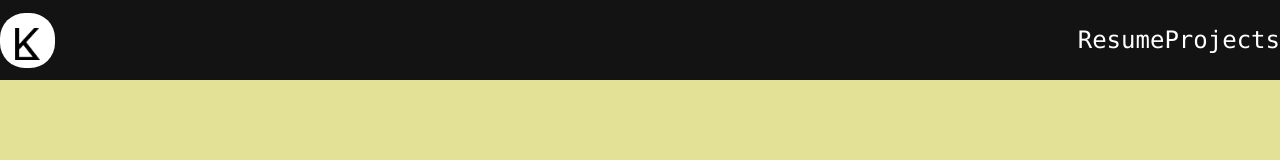
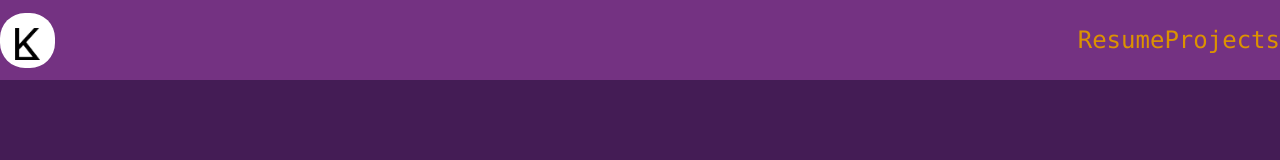
Before and after one commit to kianlak/kianlak.github.io, a plain HTML site: page index.html in a window 1280 px wide. Drawn offline with Linux system fonts and the light colour scheme.

Commit message:
Theme Change

```diff
--- a/index.css
+++ b/index.css
@@ -1,12 +1,12 @@
 .body-container {
     margin: 0;
     font-family: Consolas, monaco, monospace;
-    background-color: #e2e195;
+    background-color: #441C55;
 }
 
 /*Navigation Bar*/
 .navbar {
-    background: #131313;
+    background: #743282;
     height: 80px;
     display: flex;
     font-size: 1.2rem;
@@ -31,11 +31,11 @@
 }
 
 .navbar-text {
-    color: white;
+    color: #DC9200;
     font-size: 1.5rem;
 }
 
-.rounded-brand {
+.rounded-brand-container {
     border-radius: 25px;
     background: white;
     padding: 15px;
--- a/index.html
+++ b/index.html
@@ -4,7 +4,7 @@
     <head> <!-- Metadata Container -->
         <title>Kian Lak | CS Student</title>
 
-        <link rel="icon" type="image/png" href="/Images/kl-favicon.png"/> <!-- Favicon for Website -->
+        <link rel="icon" type="image/png" href="/Images/kian_lak_brand.png"/> <!-- Favicon for Website -->
         <link rel="stylesheet" href="index.css"/>
 
         <meta charset="UTF-8"/>
@@ -20,9 +20,11 @@
 
         <nav class="navbar"> <!-- Navigation Bar -->
             <div class="navbar-container">
-                <div class="rounded-brand">
+
+                <div class="rounded-brand-container">
                     <img class="brand" src="/Images/kian_lak_brand.png" alt="Kian Lak Brand"/>
                 </div>
+
                 <ul class="navbar-options">
                     <li>
                         <a class="navbar-text">
```
